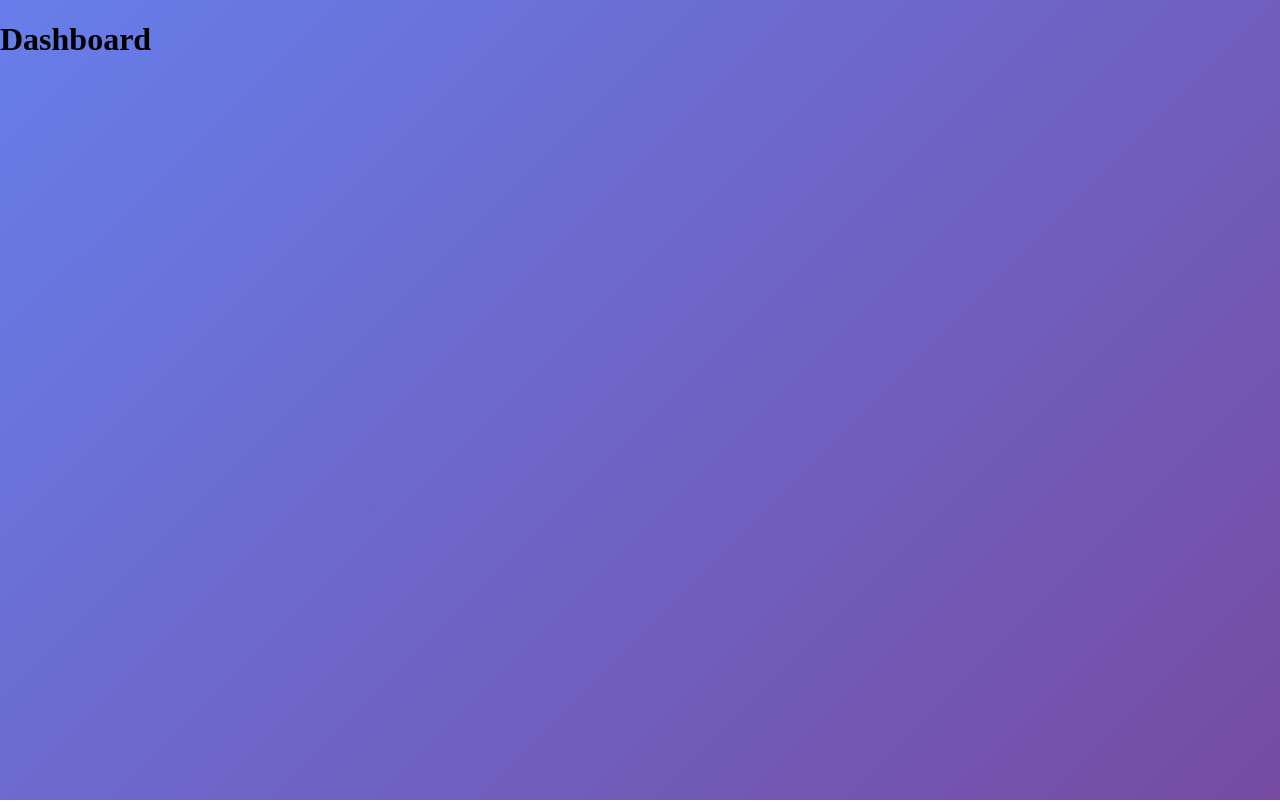
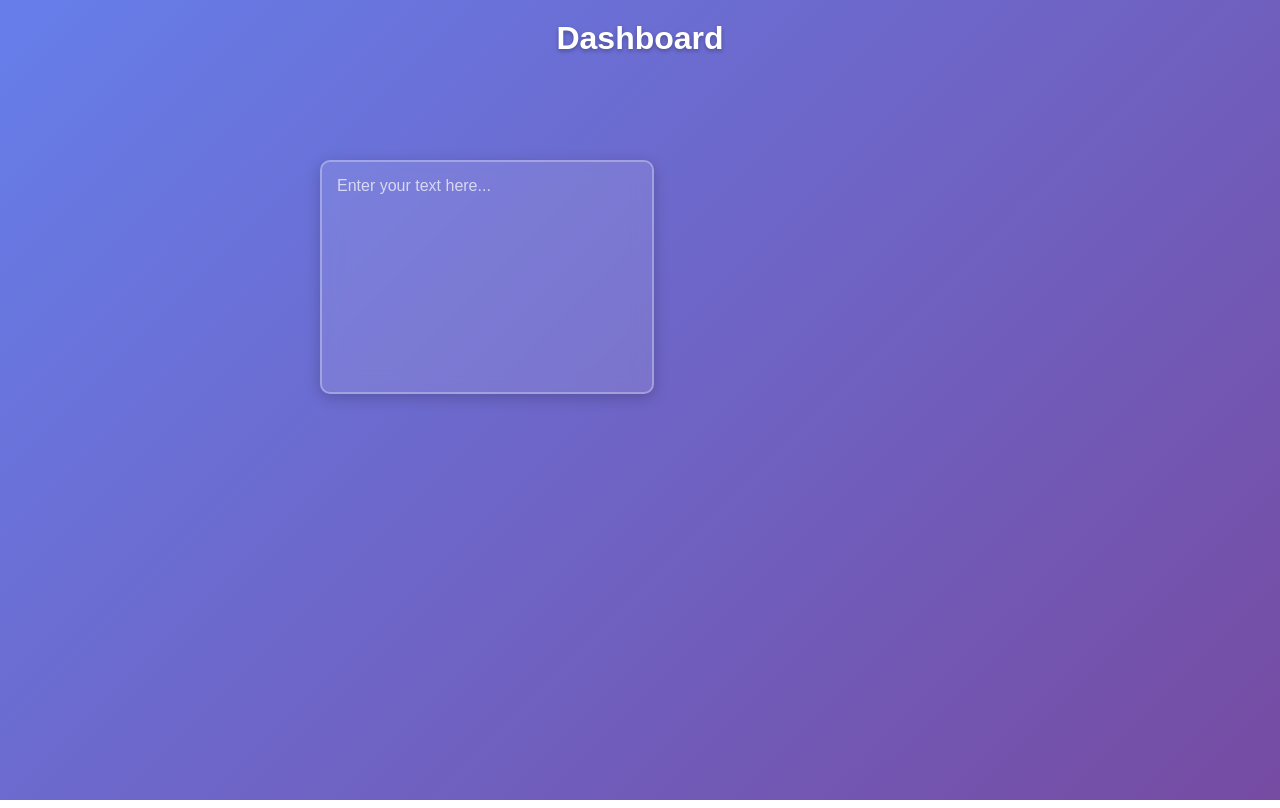
Before and after one commit to ZDavila3/TW-FinalProject, a React (Vite) app in the folder full-stack/: page / in a window 1280 px wide. Built offline with nearby package versions, Linux system fonts and the light colour scheme.

Commit message:
dashboard starting

```diff
--- a/full-stack/src/Dashboard/Dashboard.css
+++ b/full-stack/src/Dashboard/Dashboard.css
@@ -1,11 +1,85 @@
+/**
+ * Dashboard Styles
+ *
+ * This file contains all the styling for the dashboard.
+ * Feel free to modify colors, sizes, and effects here.
+ */
+
+/* Main dashboard container - covers the whole screen */
 .dashboard {
   background: linear-gradient(135deg, #667eea 0%, #764ba2 100%);
-  min-height: 100vh;
-  width: 100vw;
+  min-height: 100vh;  /* Full screen height */
+  width: 100vw;       /* Full screen width */
   margin: 0;
   padding: 0;
   position: fixed;
   top: 0;
   left: 0;
-  overflow: auto;
+
 }
+
+/* Dashboard title styling */
+.dashboard-title {
+  position: absolute;
+  top: 20px;
+  left: 50%;
+  transform: translateX(-50%);  /* Center the title */
+  color: white;
+  font-family: Arial, sans-serif;
+  margin: 0;
+  z-index: 10;
+  font-size: 2rem;
+  text-shadow: 0 2px 4px rgba(0, 0, 0, 0.3);  /* Add shadow for better readability */
+}
+
+/* Base styling for all textboxes */
+.textbox-base {
+  padding: 15px;
+  border: 2px solid rgba(255, 255, 255, 0.3);  /* Semi-transparent white border */
+  border-radius: 10px;                         /* Rounded corners */
+  background: rgba(255, 255, 255, 0.1);        /* Semi-transparent background */
+  backdrop-filter: blur(10px);                 /* Blur effect behind textbox */
+  color: white;
+  font-size: 16px;
+  font-family: Arial, sans-serif;
+  resize: none;                                /* Prevent manual resizing */
+  outline: none;                               /* Remove default outline */
+  box-shadow: 0 4px 15px rgba(0, 0, 0, 0.2);  /* Drop shadow */
+  z-index: 10;
+}
+
+/* Placeholder text styling */
+.textbox-base::placeholder {
+  color: rgba(255, 255, 255, 0.7);  /* Light gray placeholder text */
+}
+
+/* Textbox styling when clicked/focused */
+.textbox-base:focus {
+  border-color: rgba(255, 255, 255, 0.5);     /* Brighter border when focused */
+  box-shadow: 0 4px 20px rgba(0, 0, 0, 0.3);  /* Larger shadow when focused */
+  transform: translateY(-2px);                /* Slight lift effect */
+}
+
+/* Small textbox size */
+.textbox-small {
+  width: 250px;
+  height: 150px;
+  font-size: 14px;
+  padding: 12px;
+}
+
+/* Medium textbox size (default) */
+.textbox-medium {
+  width: 300px;
+  height: 200px;
+  font-size: 16px;
+  padding: 15px;
+}
+
+/* Large textbox size */
+.textbox-large {
+  width: 400px;
+  height: 300px;
+  font-size: 18px;
+  padding: 20px;
+}
--- a/full-stack/src/Dashboard/Dashboard.jsx
+++ b/full-stack/src/Dashboard/Dashboard.jsx
@@ -1,10 +1,58 @@
 import React from 'react';
 import './Dashboard.css';
+import { dashboardConfig } from './dashboardConfig.js';
 
+/**
+ * Dashboard Component - Main dashboard page with textboxes
+ *
+ * This component renders a dashboard with a title and textboxes
+ * based on the configuration in dashboardConfig.js
+ */
 const Dashboard = () => {
+
+  // Function to get the right CSS class for textbox size
+  const getTextboxSizeClass = (size) => {
+    // Map size names to CSS class names
+    if (size === 'small') return 'textbox-small';
+    if (size === 'medium') return 'textbox-medium';
+    if (size === 'large') return 'textbox-large';
+
+    // Default to medium if size not recognized
+    return 'textbox-medium';
+  };
+
+  // Function to convert position object to CSS styles
+  const getTextboxPosition = (position) => {
+    return {
+      position: 'absolute',
+      top: position.top || '50%',
+      left: position.left || '50%',
+      right: position.right,
+      bottom: position.bottom,
+      transform: position.transform || 'none'
+    };
+  };
+
   return (
     <div className="dashboard">
-      <h1>Dashboard</h1>
+      {/* Dashboard Title */}
+      <h1 className="dashboard-title">
+        {dashboardConfig.header.title}
+      </h1>
+
+      {/* Render all textboxes from config */}
+      {dashboardConfig.textboxes.map((textbox) => (
+        <textarea
+          key={textbox.id}
+          id={textbox.id}
+          className={`textbox-base ${getTextboxSizeClass(textbox.size)}`}
+          style={getTextboxPosition(textbox.position)}
+          placeholder={textbox.placeholder}
+          rows={textbox.rows}
+          cols={textbox.cols}
+          defaultValue={textbox.initialValue}
+        />
+      ))}
     </div>
   );
 };
--- /dev/null
+++ b/full-stack/src/Dashboard/dashboardConfig.js
@@ -0,0 +1,75 @@
+/**
+ * Dashboard Configuration File
+ *
+ * This file contains all the settings for your dashboard.
+ * You can easily modify colors, add textboxes, and change the layout here.
+ */
+
+// Main dashboard configuration
+export const dashboardConfig = {
+
+  // Dashboard header settings
+  header: {
+    title: "Dashboard", // Change this to customize your dashboard title
+  },
+
+  // Color and styling theme
+  theme: {
+    gradientColors: {
+      start: "#667eea",    // Starting color of gradient (blue)
+      end: "#764ba2",      // Ending color of gradient (purple)
+      direction: "135deg"  // Gradient direction
+    },
+    textColor: "white",              // Text color
+    fontFamily: "Arial, sans-serif"  // Font family
+  },
+
+  // List of textboxes to display on the dashboard
+  textboxes: [
+    {
+      id: "main-textbox",                        // Unique name for this textbox
+      placeholder: "Enter your text here...",    // Placeholder text
+      position: { top: "20%", left: "25%" },     // Where to place the textbox
+      size: "medium",                            // Size: "small", "medium", or "large"
+      rows: 8,                                   // Number of rows (height)
+      cols: 40,                                  // Number of columns (width)
+      initialValue: "",                          // Starting text (empty by default)
+    },
+
+    // To add more textboxes, copy the above object and change the values:
+    /*
+    {
+      id: "second-textbox",
+      placeholder: "Another textbox...",
+      position: { top: "50%", right: "25%" },
+      size: "small",
+      rows: 5,
+      cols: 30,
+      initialValue: "Hello World!"
+    }
+    */
+  ]
+};
+
+
+/**
+ * Helper function to create a new textbox easily
+ *
+ * Example usage:
+ * const myTextbox = createTextbox("my-textbox", {
+ *   placeholder: "Type here...",
+ *   position: { top: "30%", left: "50%" },
+ *   size: "large"
+ * });
+ */
+export const createTextbox = (id, options = {}) => {
+  return {
+    id: id,
+    placeholder: options.placeholder || "Enter text...",
+    position: options.position || { top: "50%", left: "50%" },
+    size: options.size || "medium",
+    rows: options.rows || 6,
+    cols: options.cols || 30,
+    initialValue: options.initialValue || ""
+  };
+};
```
